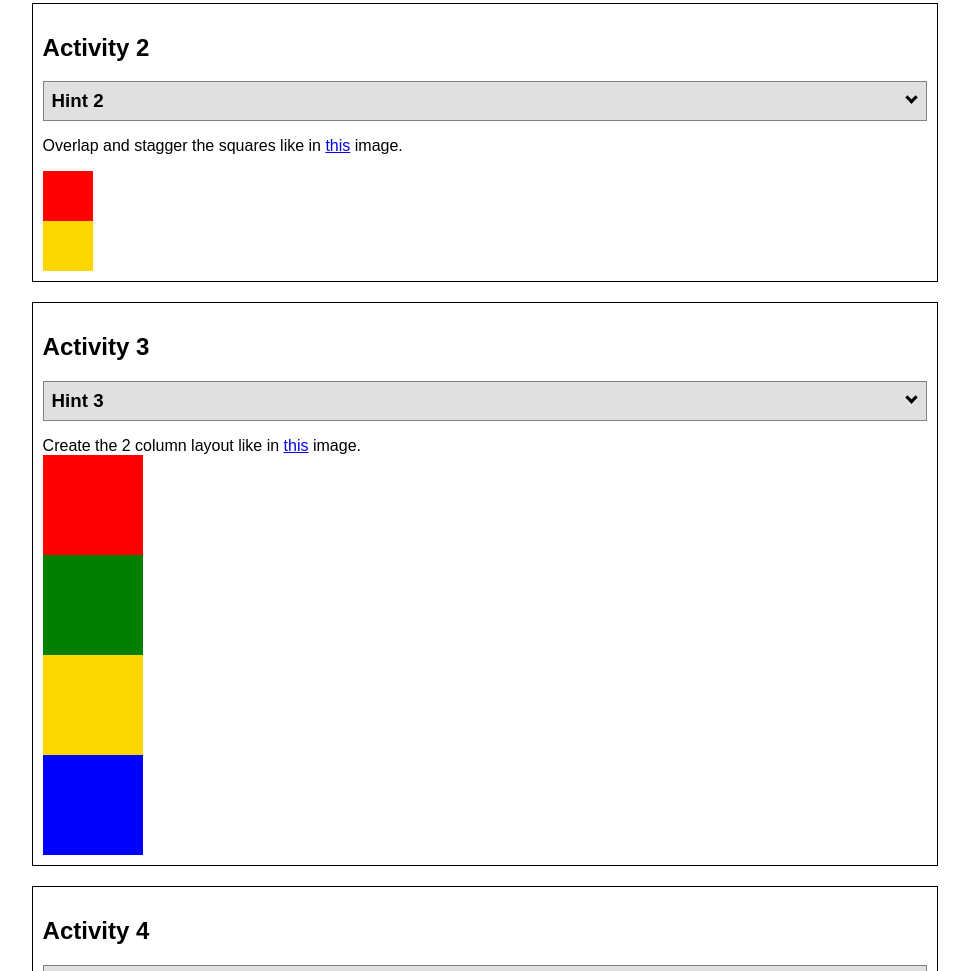
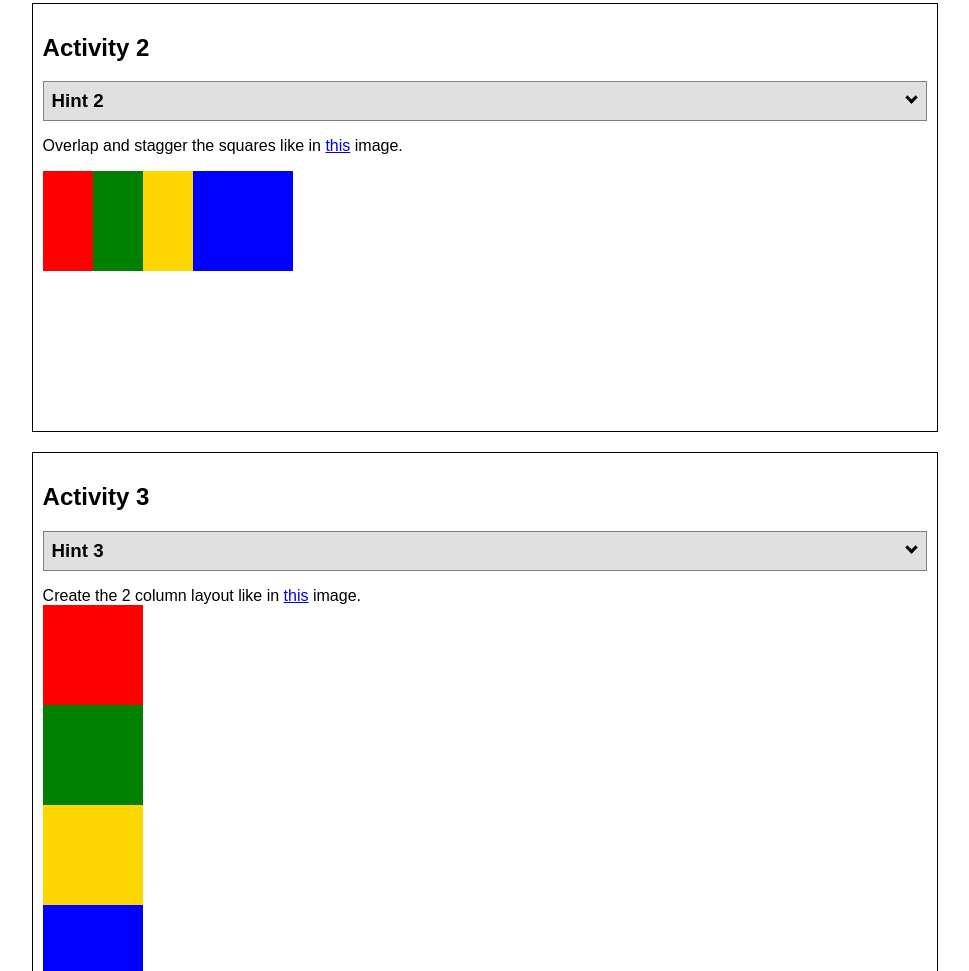
Before and after one commit to nelliszili/wdd130, a plain HTML site: page positioning/positioning.html in a window 1280 px wide. Shown: the part 1005-1976 px from the top of the page, without its empty margins (155-1124 px from the left). Drawn offline with Linux system fonts and the light colour scheme.

Commit message:
Positioning html changes

```diff
--- a/positioning/positionstyles.css
+++ b/positioning/positionstyles.css
@@ -33,36 +33,30 @@
 /* Activity 2 styles */
 .content2 {
   /* This is the parent of the activity 2 boxes. */
+  display: grid;
+  grid-template-columns: 50px 50px 50px 50px 50px;
+  grid-template-rows: 50px 50px 50px 50px 50px;
 }
 .red2 {
-  width: 50px;
-  height: 50px;
+  width: 100px;
+  height: 100px;
   background-color: red;
-  grid-column: 1;
-  grid-row: 1;
+
 }
 .green2 {
-  width: 50px;
-  height: 50px;
+  width: 100px;
+  height: 100px;
   background-color: green;
-  grid-column: 2;
-  grid-row: 1;
-  position: absolute;
 }
 .yellow2 {
-  width: 50px;
-  height: 50px;
+  width: 100px;
+  height: 100px;
   background-color: gold;
-  grid-column: 3;
-  grid-row: 1;
-  position: absolute;
 }
 .blue2 {
-  width: 50px;
-  height: 50px;
+  width: 100px;
+  height: 100px;
   background-color: blue;
-  grid-column: 4;
-  grid-row: 1;
 }
 /* Activity 3 styles */
 .content3 {
```
